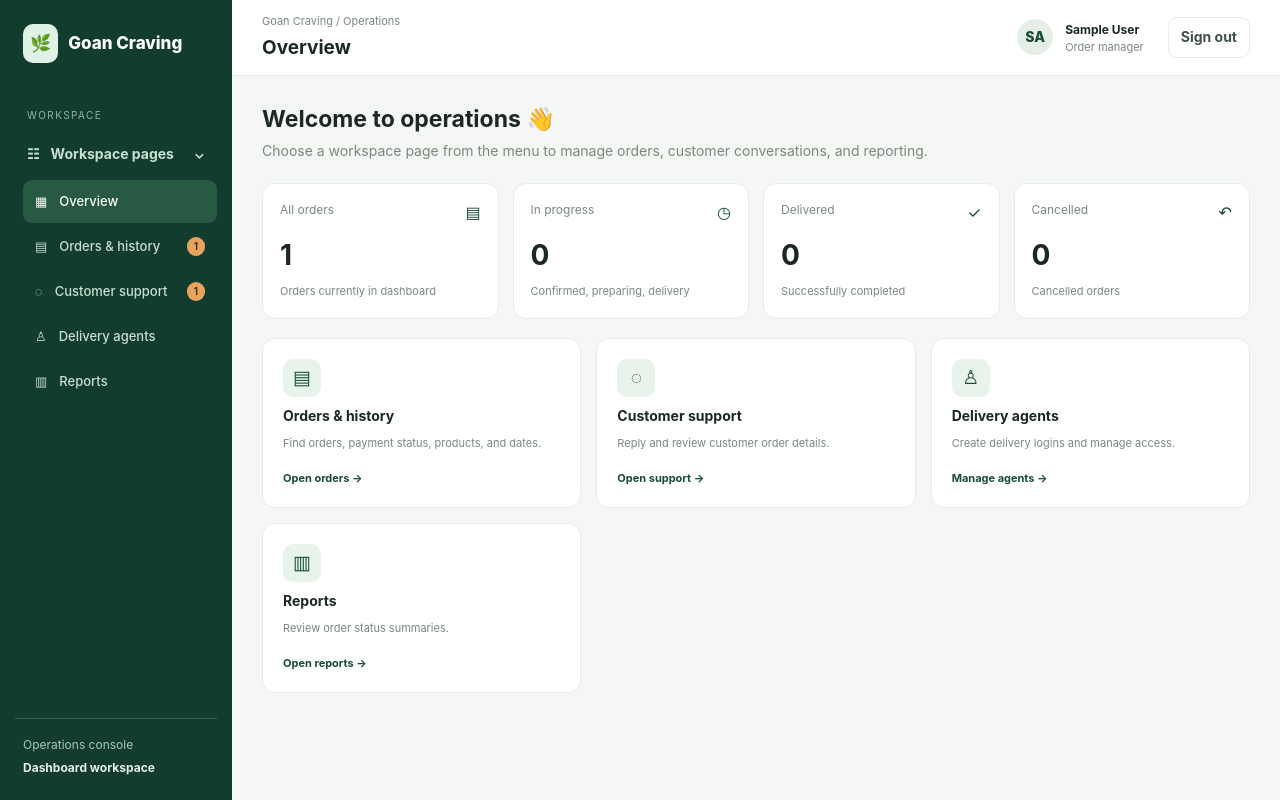
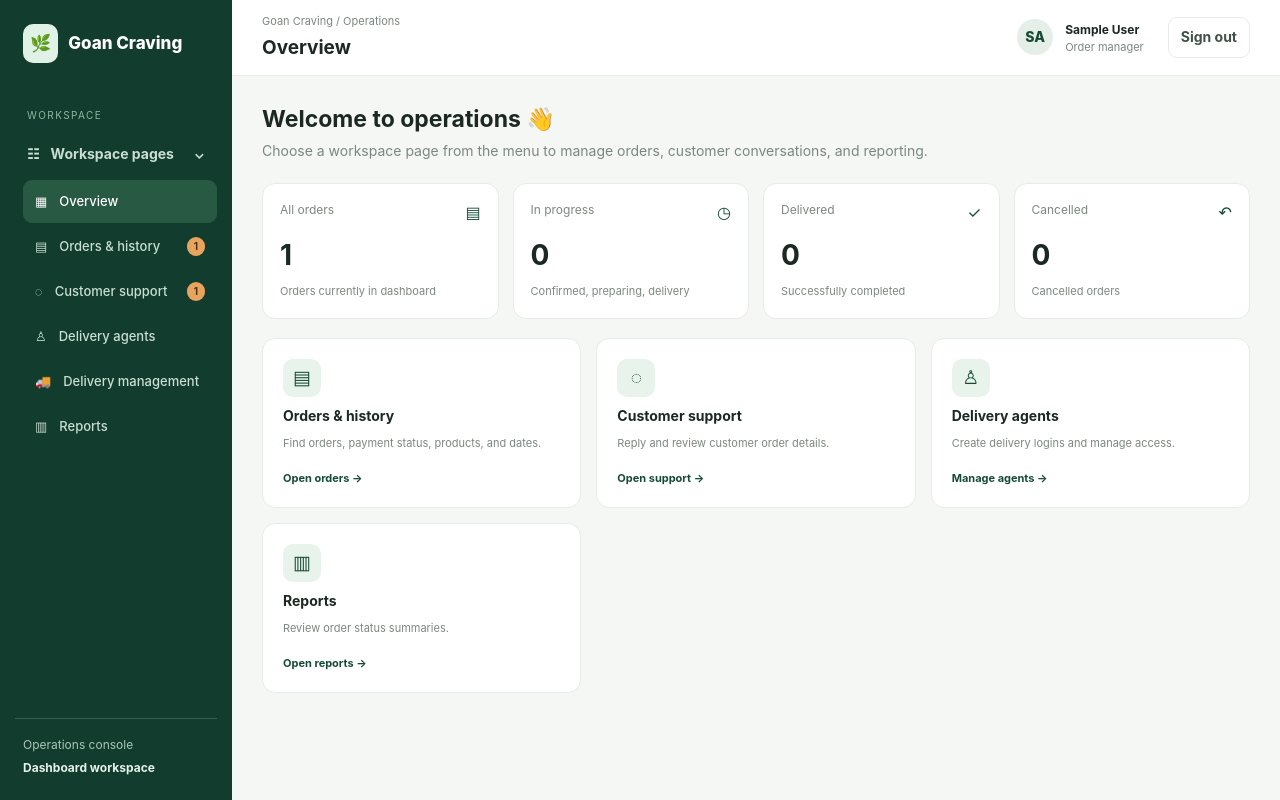
Before and after one commit to vv-dev-cloud/Orders-management-dashboard-goan-craving, a Node server app: template views/dashboard.ejs in a window 1280 px wide. Run offline with Node 20, Linux system fonts and the light colour scheme; tables that the repository leaves empty hold one stand-in row (values such as "Sample post"); the template is opened without the code that fills it: values that come from a table or form of the project are taken from there, most other values are stand-ins (such as "Sample title", 1, 10 or a date in 2020); some libraries are stand-ins or nearby versions.

Commit message:
feat: add employee delivery management workspace

```diff
--- a/views/dashboard.ejs
+++ b/views/dashboard.ejs
@@ -16,6 +16,7 @@
       <button class="nav" data-page="orders">▤ <span>Orders & history</span><b><%= orders.length %></b></button>
       <button class="nav" data-page="support">◌ <span>Customer support</span><b><%= chats.length %></b></button>
       <button class="nav" data-page="agents">♙ <span>Delivery agents</span></button>
+      <button class="nav" data-page="delivery">🚚 <span>Delivery management</span></button>
       <button class="nav" data-page="reports">▥ <span>Reports</span></button>
     </nav>
     <div class="sidebar-bottom">Operations console<br><strong>Dashboard workspace</strong></div>
@@ -71,6 +72,23 @@
       </section>
       <section class="panel"><div class="panel-head"><h3>Agent accounts</h3><button class="button tiny" id="reloadAgents" type="button">Refresh</button></div><div class="table-wrap"><table><thead><tr><th>AGENT ID</th><th>NAME</th><th>EMAIL</th><th>PHONE</th><th>ACCESS</th><th>ACTIONS</th></tr></thead><tbody id="agentsTable"><tr><td colspan="6" class="empty">Loading agents…</td></tr></tbody></table></div></section>
       </section>
+      </section>
+      <section class="dashboard-page" id="page-delivery">
+        <div class="page-heading"><div><h1>Delivery management</h1><p>Assign canonical Goan Craving orders, confirm dispatch, and verify agent delivery reports.</p></div><button class="button tiny" id="refreshDeliveryOps" type="button">Refresh</button></div>
+        <section class="panel"><div class="panel-head"><h3>Assign a delivery agent</h3></div>
+          <form id="deliveryAssignForm" class="toolbar">
+            <select class="field" id="deliveryOrderSelect" required><option value="">Loading eligible orders…</option></select>
+            <select class="field" id="deliveryAgentSelect" required><option value="">Loading active agents…</option></select>
+            <button class="button primary" type="submit">Assign order</button>
+          </form><p class="notice" id="deliveryAssignNotice" role="status"></p>
+        </section>
+        <section class="panel"><div class="panel-head"><h3>Delivery assignments</h3><span class="muted">Employee confirms dispatch after agent pickup</span></div>
+          <div class="table-wrap"><table><thead><tr><th>ORDER</th><th>AGENT</th><th>STATUS</th><th>DELIVERY ADDRESS</th><th>ACTION</th></tr></thead><tbody id="deliveryTasksTable"><tr><td colspan="5" class="empty">Loading assignments…</td></tr></tbody></table></div>
+        </section>
+        <section class="panel"><div class="panel-head"><h3>Pending agent reports</h3><span class="muted">Approve only after checking the delivery evidence</span></div>
+          <div class="table-wrap"><table><thead><tr><th>ORDER</th><th>AGENT</th><th>RESULT</th><th>NOTE</th><th>ACTION</th></tr></thead><tbody id="deliveryReportsTable"><tr><td colspan="5" class="empty">Loading reports…</td></tr></tbody></table></div>
+        </section>
+      </section>
       <section class="dashboard-page" id="page-reports">
       <div class="page-heading"><div><h1>Reports</h1><p>Order status summaries from your database.</p></div></div>
       <section class="panel reports" id="reports"><div class="panel-head"><h3>Order status summary</h3><span class="muted">Live database totals</span></div><div class="summary-bars"><% ["Placed","Confirmed","Preparing","Out for delivery","Delivered","Cancelled"].forEach(s=>{ const n=statusCounts[s]||0; %><div class="bar-row"><span><%= s %></span><div class="bar-track"><i style="width:<%= orders.length ? Math.min(100,n/orders.length*100) : 0 %>%"></i></div><strong><%= n %></strong></div><% }) %></div></section>
```
